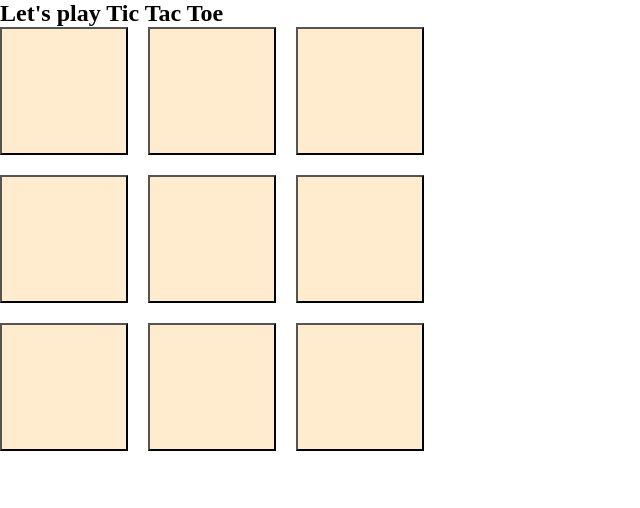
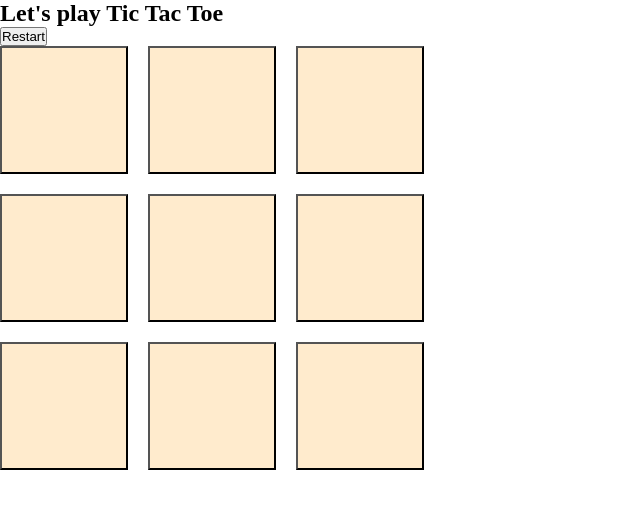
Before and after one commit to dohung12/tic-tac-toe, a plain HTML site: page index.html in a window 1280 px wide. Shown: the whole page, without its empty margins (0-640 px from the left). Drawn offline with Linux system fonts and the light colour scheme.

Commit message:
add restart btn

```diff
--- a/index.html
+++ b/index.html
@@ -14,6 +14,7 @@
   </head>
   <body>
     <h2>Let's play Tic Tac Toe</h2>
+    <button class="btn restart-btn">Restart</button>
     <div class="game-board">
       <button class="btn board-tile" data-id="00"></button>
       <button class="btn board-tile" data-id="01"></button>
```
